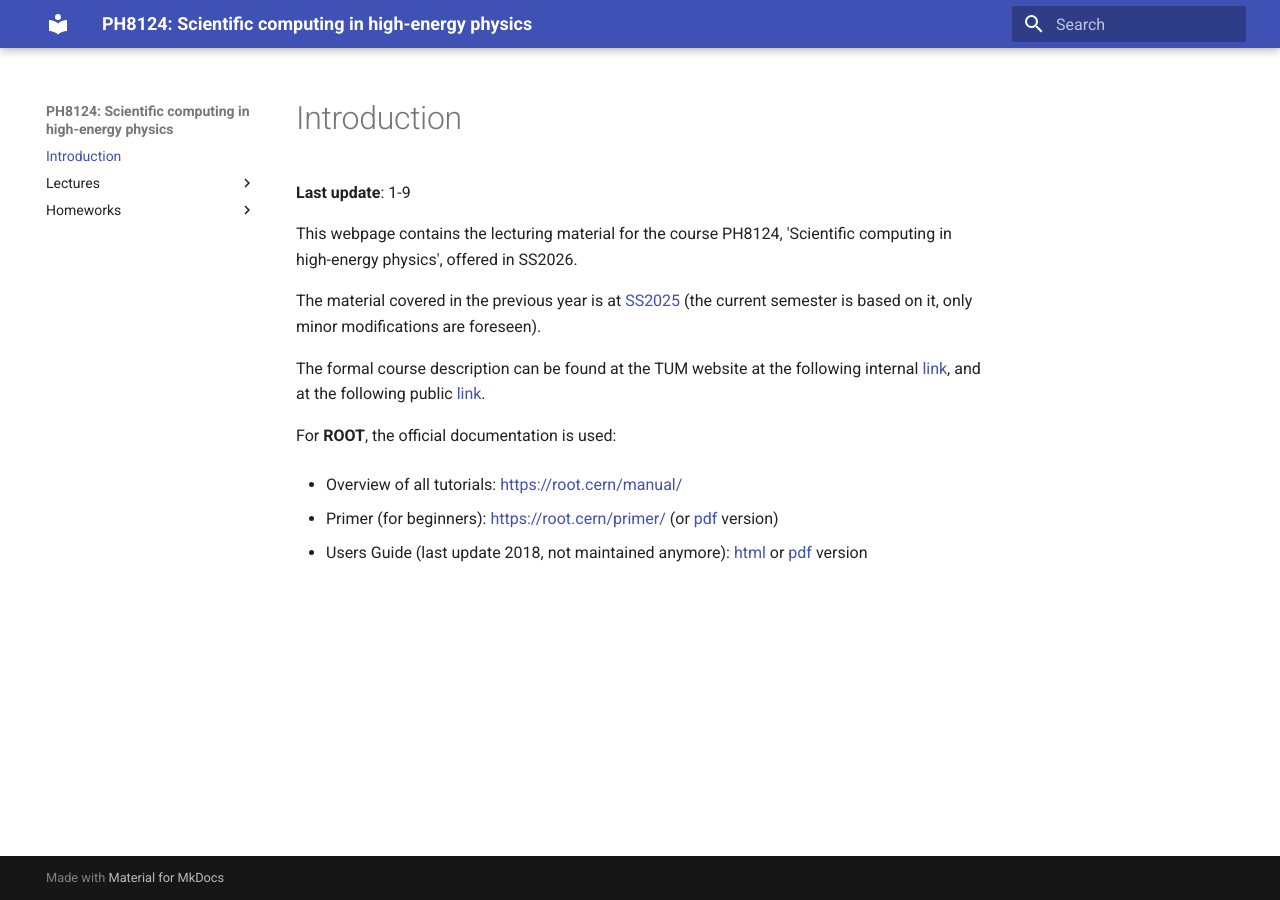
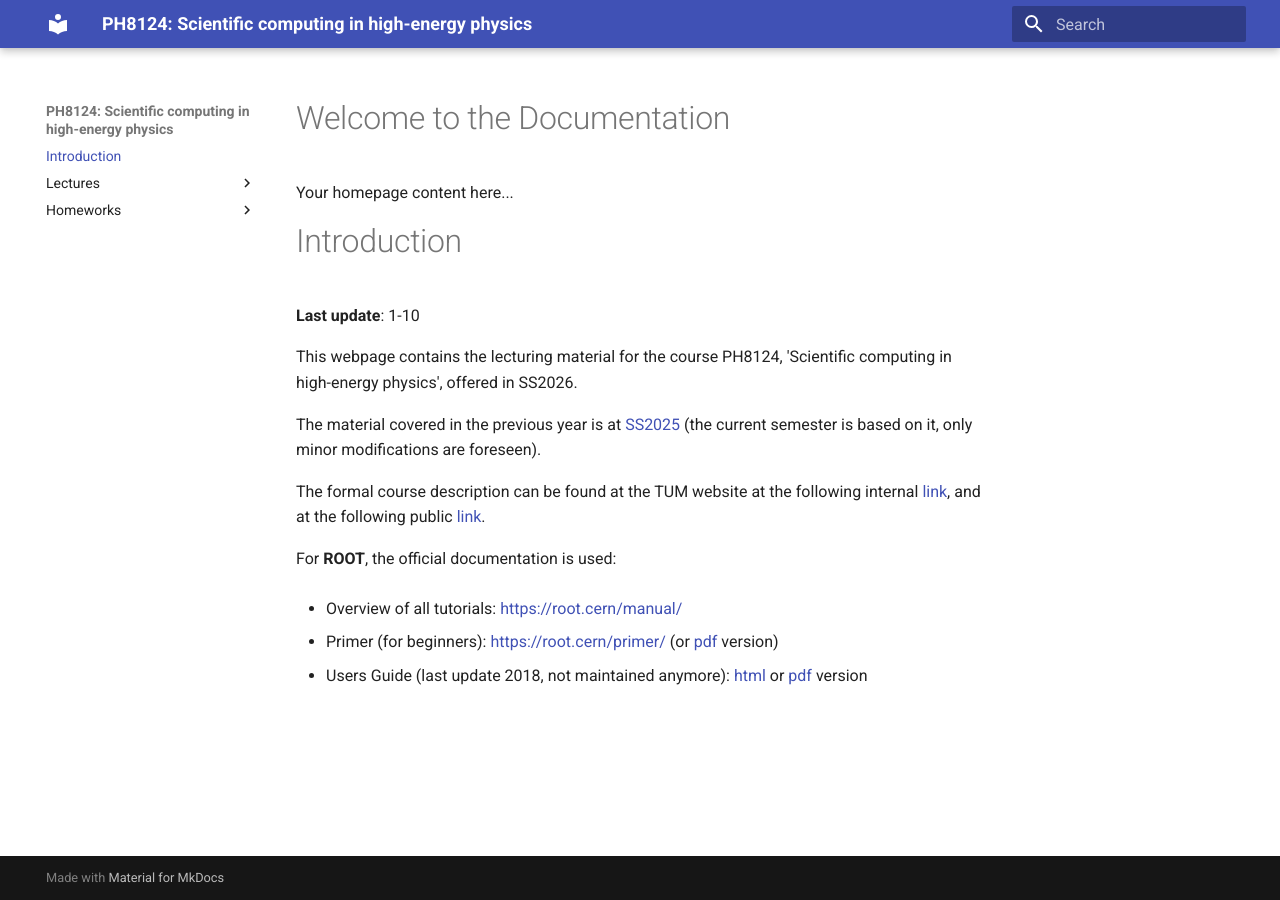
Before and after one commit to abilandz/ab, an MkDocs documentation site: the page built from docs/index.md, in a window 1280 px wide. Built offline with MkDocs 1.6.1 and Material for MkDocs 9.7.7, drawn with Linux system fonts in a browser that asks for light colours.

Commit message:
minor update

```diff
--- a/docs/index.md
+++ b/docs/index.md
@@ -1,6 +1,14 @@
+---
+title: Welcome to the Documentation
+---
+
+# Welcome to the Documentation
+
+Your homepage content here...
+
 # Introduction
 
-**Last update**: 1-9
+**Last update**: 1-10
 
 This webpage contains the lecturing material for the course PH8124, 'Scientific computing in high-energy physics', offered in SS2026.
 
```
Also changed, not shown: mkdocs.yml (+0 -14 lines).
